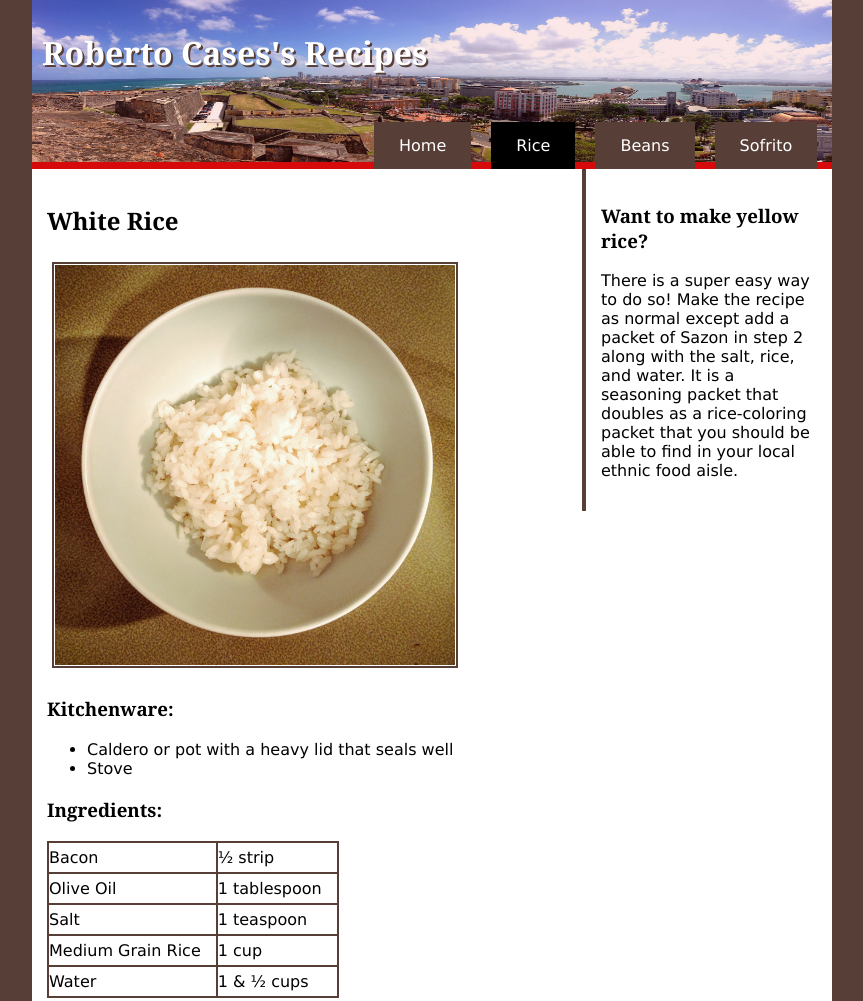
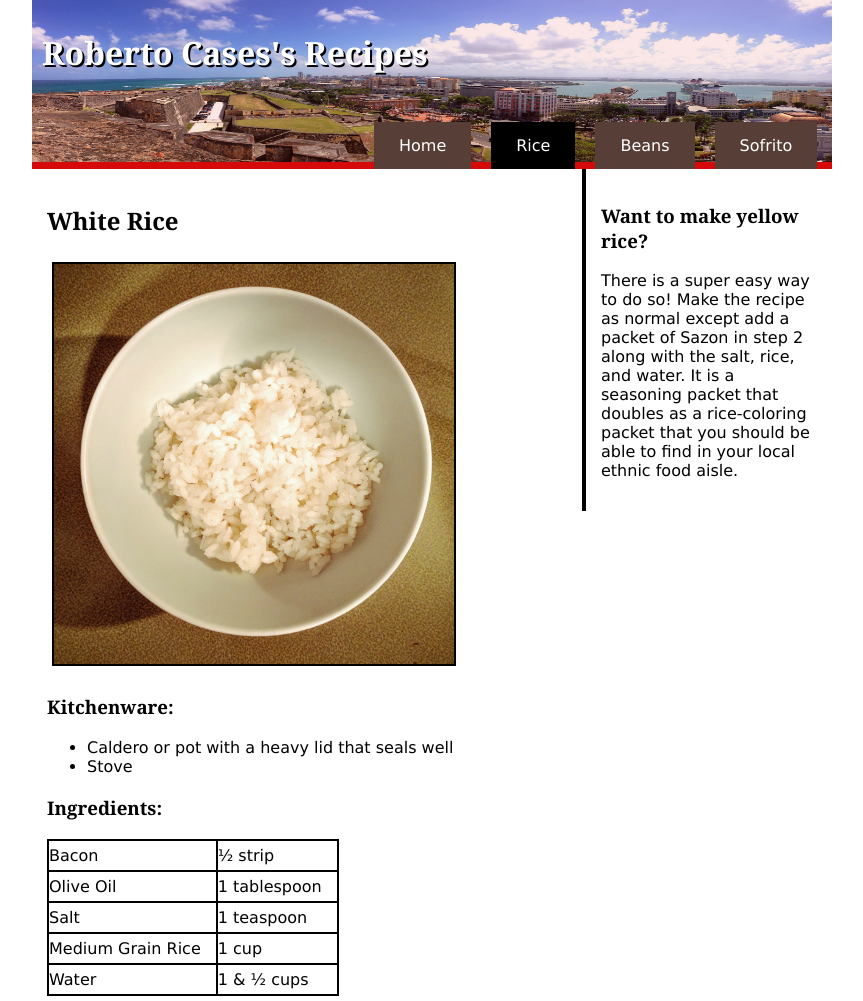
Before and after one commit to RBertoCases/C376-Web-Project, a plain HTML site: page rice.html in a window 1280 px wide. Shown: the top 1001 px of the page, without its empty margins (208-1071 px from the left). Drawn offline with Linux system fonts and the light colour scheme.

Commit message:
Update styles.css
Changed background to white, borders to black

```diff
--- a/styles.css
+++ b/styles.css
@@ -1,12 +1,12 @@
 body {
-	background: #573F37;
+	background: #FFFFFF;
 	font-family: Georgia, serif;
 	margin: 0;
 	padding: 0;
 }
 
 h1 {
-	text-shadow: 2px 2px #573F37;
+	text-shadow: 2px 2px #000000;
 	position: relative;
 	z-index: 100;
 }
@@ -23,8 +23,7 @@ p, li, td {
 }
 
 .image {
-	border: 2px solid #573F37;
-	padding: 1px;
+	border: 2px solid #000000;
 	margin: 5px;
 }
 
@@ -104,7 +103,7 @@ table {
 }
 
 table, td {
-	border: 2px solid #573F37;
+	border: 2px solid #000000;
 	padding: 5px 15px 5px 0px;
 	text-align: left;
 }
@@ -117,5 +116,5 @@ aside {
 	float: left;
 	width: 216px;
 	padding: 15px;
-	border-left: 4px solid #573F37;
+	border-left: 4px solid #000000;
 }
```
